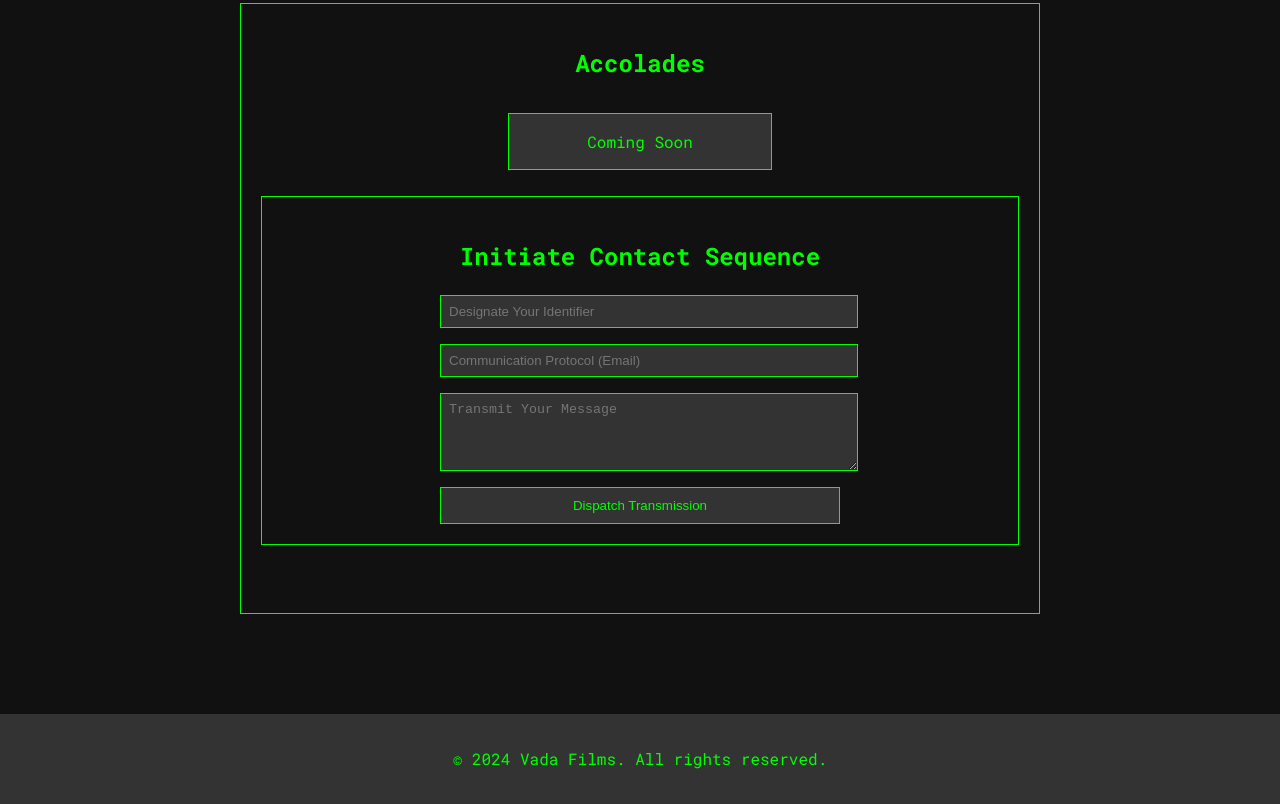
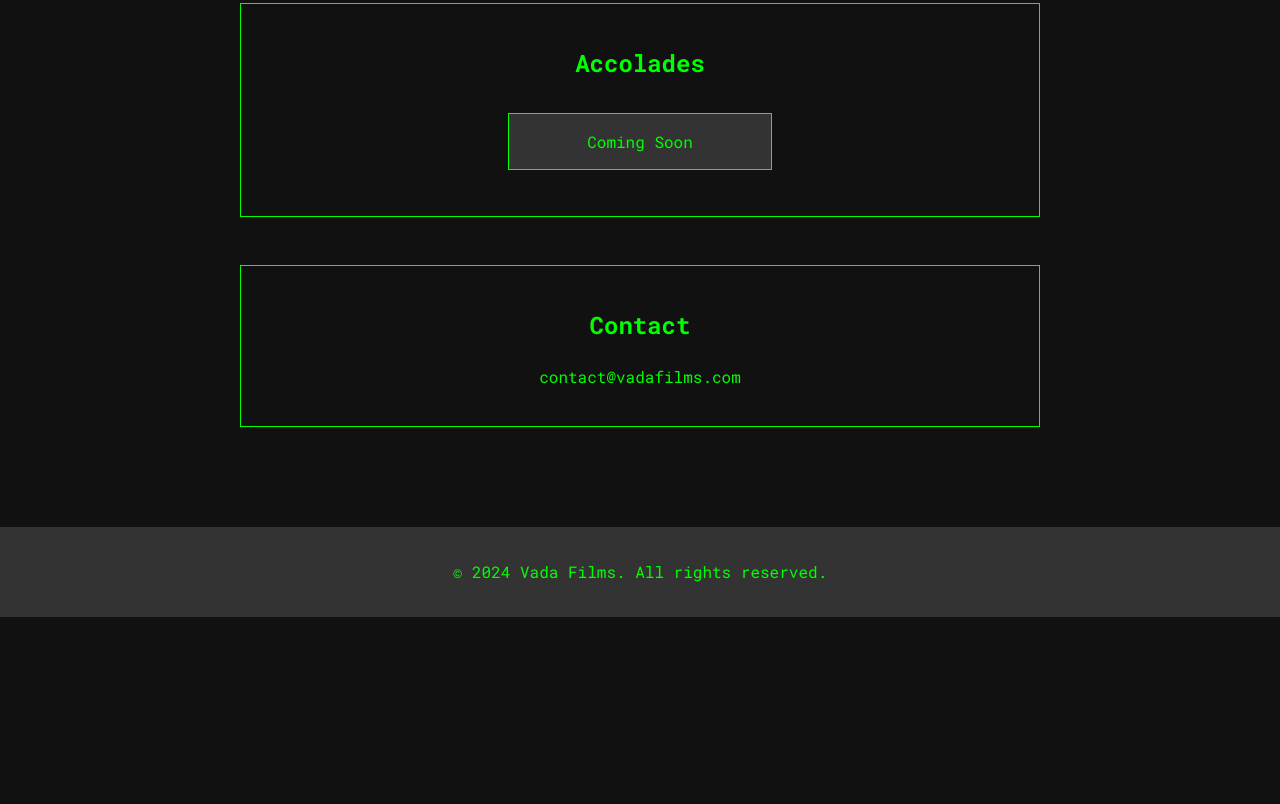
Before and after one commit to lprimeroo/vadafilms, a plain HTML site: page index.html in a window 1280 px wide. Shown: the part 1220-2024 px from the top of the page. After the commit the page ends 1837 px from the top, so only its background shows below. Drawn offline with Linux system fonts and the light colour scheme.

Commit message:
Update index.html

```diff
--- a/index.html
+++ b/index.html
@@ -277,15 +277,10 @@
         <li>Coming Soon</li>
     </ul>
 </style>
-
+</section>
         <section id="contact" class="section">
-            <h2>Initiate Contact Sequence</h2>
-            <form id="contact-form">
-                <input type="text" placeholder="Designate Your Identifier" required>
-                <input type="email" placeholder="Communication Protocol (Email)" required>
-                <textarea placeholder="Transmit Your Message" rows="4" required></textarea>
-                <button type="submit">Dispatch Transmission</button>
-            </form>
+            <h2>Contact</h2>
+            <p>contact@vadafilms.com</p>
         </section>
     </main>
 
```
